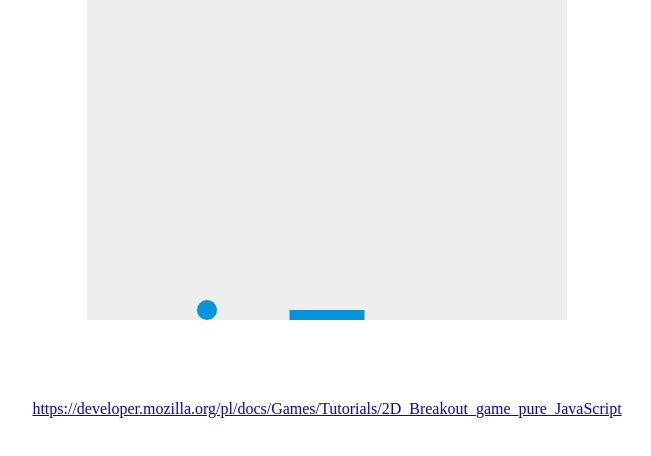
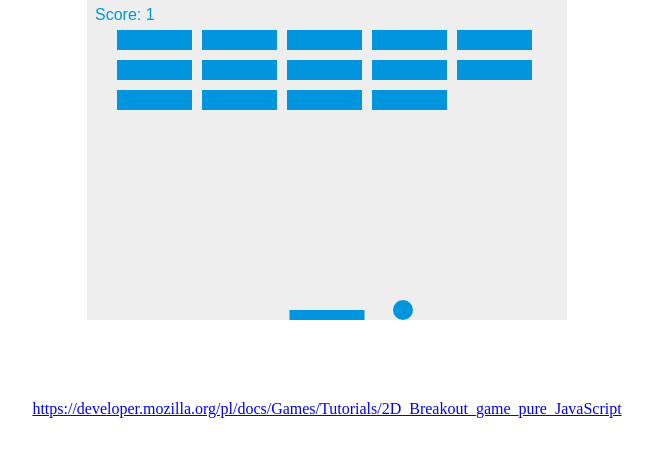
Before and after one commit to franekzap/franekzap.github.io, a plain HTML site: page gra.html in a window 1280 px wide. Shown: the whole page, without its empty margins (313-964 px from the left). Drawn offline with Linux system fonts and the light colour scheme.

Commit message:
Gra w paletkę - cegiełki

```diff
--- a/gra.html
+++ b/gra.html
@@ -34,21 +34,33 @@
 <script>
     var canvas = document.getElementById("myCanvas");
     var ctx = canvas.getContext("2d");
-
-    var x = canvas.width / 2;
-    var y = canvas.height - 30;
-
+    var ballRadius = 10;
+    var x = canvas.width/2;
+    var y = canvas.height-30;
     var dx = 2;
     var dy = -2;
-
-    var ballRadius = 10;
-
     var paddleHeight = 10;
     var paddleWidth = 75;
-    var paddleX = (canvas.width - paddleWidth) / 2;
-
+    var paddleX = (canvas.width-paddleWidth)/2;
     var rightPressed = false;
     var leftPressed = false;
+    var brickRowCount = 3;
+    var brickColumnCount = 5;
+    var brickWidth = 75;
+    var brickHeight = 20;
+    var brickPadding = 10;
+    var brickOffsetTop = 30;
+    var brickOffsetLeft = 30;
+    var score = 0;
+
+    var bricks = [];
+    for(var c=0; c<brickColumnCount; c++) {
+        bricks[c] = [];
+        for(var r=0; r<brickRowCount; r++) {
+            bricks[c][r] = { x: 0, y: 0, status: 1 };
+        }
+    }
+
     document.addEventListener("keydown", keyDownHandler, false);
     document.addEventListener("keyup", keyUpHandler, false);
 
@@ -68,6 +80,25 @@
             leftPressed = false;
         }
     }
+    function collisionDetection() {
+        for(var c=0; c<brickColumnCount; c++) {
+            for(var r=0; r<brickRowCount; r++) {
+                var b = bricks[c][r];
+                if(b.status == 1) {
+                    if(x > b.x && x < b.x+brickWidth && y > b.y && y < b.y+brickHeight) {
+                        dy = -dy;
+                        b.status = 0;
+                        score++;
+                        if(score == brickRowCount*brickColumnCount) {
+                            alert("zbiłeś wszystkie cegiełki, WYGRAŁEŚ");
+                            document.location.reload();
+                            clearInterval(interval); // Needed for Chrome to end game
+                        }
+                    }
+                }
+            }
+        }
+    }
 
     function drawBall() {
         ctx.beginPath();
@@ -83,12 +114,39 @@
         ctx.fillStyle = "#0095DD";
         ctx.fill();
         ctx.closePath();
+
+    }
+
+    function drawBricks() {
+        for(var c=0; c<brickColumnCount; c++) {
+            for(var r=0; r<brickRowCount; r++) {
+                if(bricks[c][r].status == 1) {
+                    var brickX = (c*(brickWidth+brickPadding))+brickOffsetLeft;
+                    var brickY = (r*(brickHeight+brickPadding))+brickOffsetTop;
+                    bricks[c][r].x = brickX;
+                    bricks[c][r].y = brickY;
+                    ctx.beginPath();
+                    ctx.rect(brickX, brickY, brickWidth, brickHeight);
+                    ctx.fillStyle = "#0095DD";
+                    ctx.fill();
+                    ctx.closePath();
+                }
+            }
+        }
+    }
+    function drawScore() {
+        ctx.font = "16px Arial";
+        ctx.fillStyle = "#0095DD";
+        ctx.fillText("Score: "+score, 8, 20);
     }
 
     function draw() {
         ctx.clearRect(0, 0, canvas.width, canvas.height);
+        drawBricks();
         drawBall();
         drawPaddle();
+        drawScore();
+        collisionDetection();
         if (x + dx > canvas.width - ballRadius || x + dx < ballRadius) {
             dx = -dx;
         }
@@ -99,23 +157,17 @@
                 dy = -dy;
             }
             else {
-                alert("GAME OVER");
+                alert("Piłka spadła, KONIEC GRY");
                 document.location.reload();
-                clearInterval(interval);
+                clearInterval(interval); // Needed for Chrome to end game
             }
         }
 
-        if(rightPressed) {
+        if (rightPressed && paddleX < canvas.width - paddleWidth) {
             paddleX += 7;
-            if (paddleX + paddleWidth > canvas.width){
-                paddleX = canvas.width - paddleWidth;
-            }
         }
-        if(leftPressed) {
+        else if (leftPressed && paddleX > 0) {
             paddleX -= 7;
-            if (paddleX < 0){
-                paddleX = 0;
-            }
         }
 
         x += dx;
```
